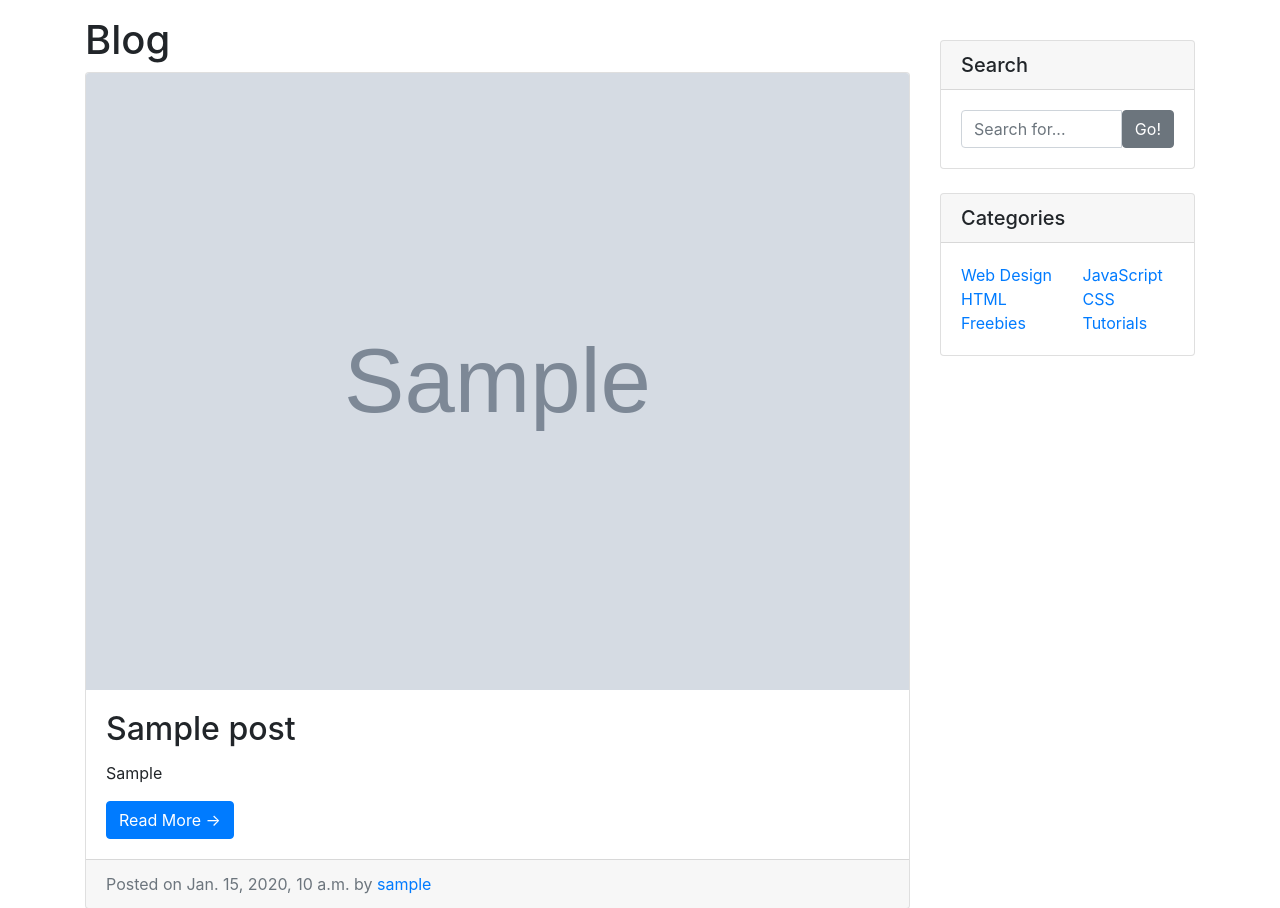
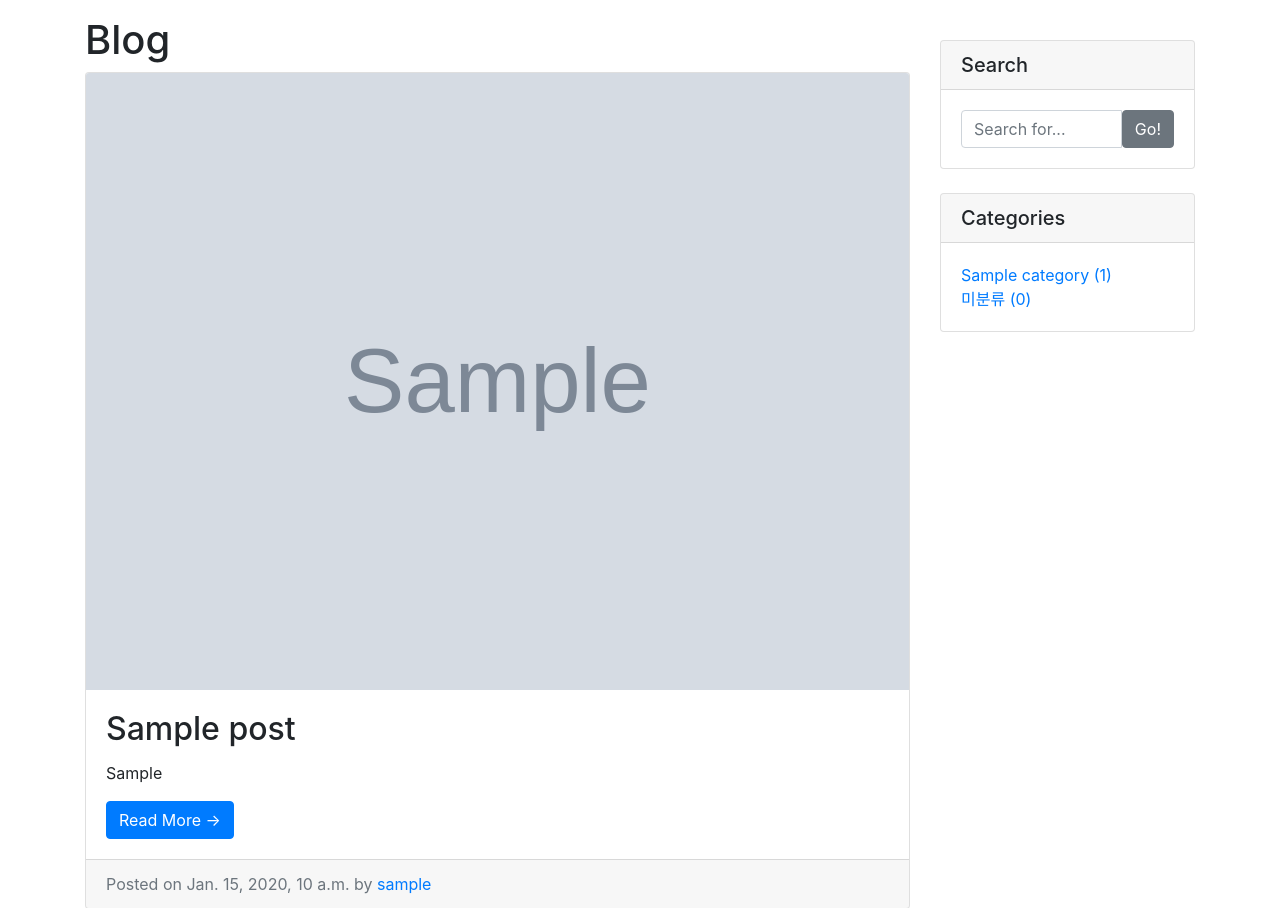
Before and after one commit to choiwoonsik/CloudProgramming_Django, a Django app: page /blog/ in a window 1280 px wide. Shown: the part 56-964 px from the top of the page. Run offline with Django 4.2, Linux system fonts and the light colour scheme; tables that the repository leaves empty hold one stand-in row (values such as "Sample post"); grey boxes marked "Sample" are stand-in pictures; some libraries are stand-ins or nearby versions.

Commit message:
카테고리 링크 활성화, 태그 추가

```diff
--- a/blog/models.py
+++ b/blog/models.py
@@ -2,6 +2,17 @@ import os.path
 
 from django.db import models
 from django.contrib.auth.models import User
+
+
+class Tag(models.Model):
+    name = models.CharField(max_length=50)
+    slug = models.SlugField(max_length=200, unique=True, allow_unicode=True)
+
+    def __str__(self):
+        return self.name
+
+    def get_absolute_url(self):
+        return f'/blog/tag/{self.slug}'
 
 
 class Category(models.Model):
@@ -10,6 +21,9 @@ class Category(models.Model):
 
     def __str__(self):
         return self.name
+
+    def get_absolute_url(self):
+        return f'/blog/category/{self.slug}'
 
     class Meta:
         verbose_name_plural = 'Categories'
@@ -27,6 +41,7 @@ class Post(models.Model):
 
     author = models.ForeignKey(User, null=True, blank=True, on_delete=models.SET_NULL)
     category = models.ForeignKey(Category, null=True, blank=True, on_delete=models.SET_NULL)
+    tags = models.ManyToManyField(Tag, blank=True)
 
     # methods
     def __str__(self):
--- a/blog/templates/blog/base.html
+++ b/blog/templates/blog/base.html
@@ -70,29 +70,15 @@
                     <h5 class="card-header">Categories</h5>
                     <div class="card-body">
                         <div class="row">
-                            <div class="col-lg-6">
+                            <div class="col-lg-12">
                                 <ul class="list-unstyled mb-0">
+                                    {% for c in categories %}
+                                        <li>
+                                            <a href="{{ c.get_absolute_url }}">{{ c.name }} ({{ c.post_set.count }})</a>
+                                        </li>
+                                    {% endfor %}
                                     <li>
-                                        <a href="#">Web Design</a>
-                                    </li>
-                                    <li>
-                                        <a href="#">HTML</a>
-                                    </li>
-                                    <li>
-                                        <a href="#">Freebies</a>
-                                    </li>
-                                </ul>
-                            </div>
-                            <div class="col-lg-6">
-                                <ul class="list-unstyled mb-0">
-                                    <li>
-                                        <a href="#">JavaScript</a>
-                                    </li>
-                                    <li>
-                                        <a href="#">CSS</a>
-                                    </li>
-                                    <li>
-                                        <a href="#">Tutorials</a>
+                                        <a href="/blog/category/no-category">미분류 ({{ no_category_post_count }})</a>
                                     </li>
                                 </ul>
                             </div>
--- a/blog/templates/blog/post_list.html
+++ b/blog/templates/blog/post_list.html
@@ -5,7 +5,7 @@
 {% endblock %}
 
 {% block main_area %}
-    <h1>Blog</h1>
+    <h1>Blog {% if category %} in category {{ category }} {% endif %}</h1>
 
     {% for post in post_list %}
         <!-- Blog Post -->
--- a/blog/urls.py
+++ b/blog/urls.py
@@ -2,8 +2,8 @@ from django.urls import path, include
 from . import views
 
 urlpatterns = [
-    # path('', views.index),
     path('', views.PostList.as_view()),
     path('<int:pk>/', views.PostDetail.as_view()),
-    path('', include('single_pages.urls'))
+    path('', include('single_pages.urls')),
+    path('category/<str:slug>/', views.show_category_posts)
 ]
--- a/blog/views.py
+++ b/blog/views.py
@@ -1,11 +1,45 @@
+from django.shortcuts import render
 from django.views.generic import ListView, DetailView
 
-from .models import Post
+from .models import Post, Category
 
 
 class PostList(ListView):
     model = Post
+    ordering = '-pk'
+
+    def get_context_data(self, *, object_list=None, **kwargs):
+        context = super(PostList, self).get_context_data()
+        context['categories'] = Category.objects.all()
+        context['no_category_post_count'] = Post.objects.filter(category=None).count()
+
+        return context
 
 
 class PostDetail(DetailView):
     model = Post
+
+    def get_context_data(self, *, object_list=None, **kwargs):
+        context = super(PostDetail, self).get_context_data()
+        context['categories'] = Category.objects.all()
+        context['no_category_post_count'] = Post.objects.filter(category=None).count()
+
+        return context
+
+
+def show_category_posts(request, slug):
+    if slug == 'no-category':
+        category = '미분류'
+        post_list = Post.objects.filter(category=None)
+    else:
+        category = Category.objects.get(slug=slug)
+        post_list = Post.objects.filter(category=category)
+
+    context = {
+        'categories': Category.objects.all(),
+        'no_category_post_count': Post.objects.filter(category=None).count(),
+        'category': category,
+        'post_list': post_list
+    }
+
+    return render(request, 'blog/post_list.html', context)
```
Also changed, not shown: blog/admin.py (+7 -3 lines).
